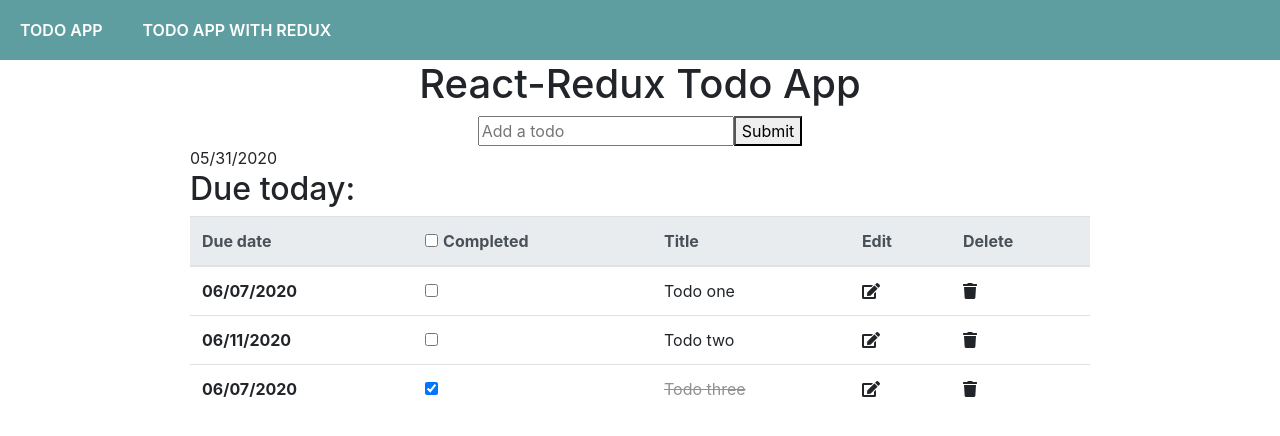
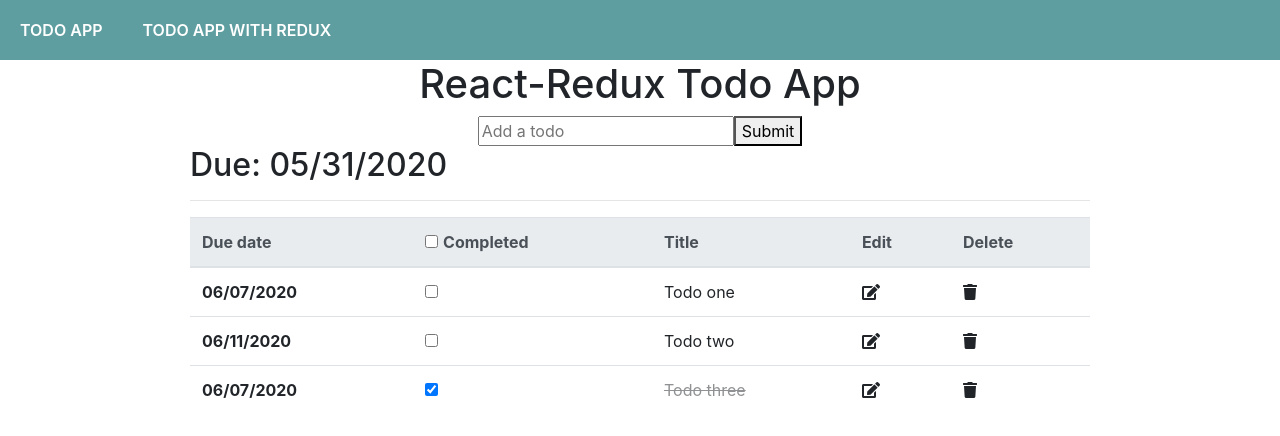
Before and after one commit to kevmedina/react-todo-app, a React (Create React App) app: page /react-redux in a window 1280 px wide. Shown: the top 436 px of the page. Built offline with nearby package versions, Linux system fonts and the light colour scheme.

Commit message:
add dueToday

```diff
--- a/src/components/reduxTodo/TodoList.js
+++ b/src/components/reduxTodo/TodoList.js
@@ -13,15 +13,22 @@ const TodoList = ({ reduxTodos, completeAll }) => {
 
   return (
     <div>
-      {moment(new Date()).format('L')}
       <h2>
-        {'Due today: '}
+        {`Due: ${moment(new Date()).format('L')}`}
+        <hr />
         {todos
           .filter((todo) => {
             return todo.dueDate === moment(new Date()).format('L');
           })
-          .map((todo) => {
-            return <p> {`${todo.title}: ${todo.dueDate}`} </p>;
+          .map((todo, index, arr) => {
+            return (
+              <span>
+                {' '}
+                {`${index + 1}.${todo.title}${
+                  arr.length === index + 1 ? '.' : '; '
+                }`}{' '}
+              </span>
+            );
           })}
       </h2>
       <table className="table table-hover">
```
